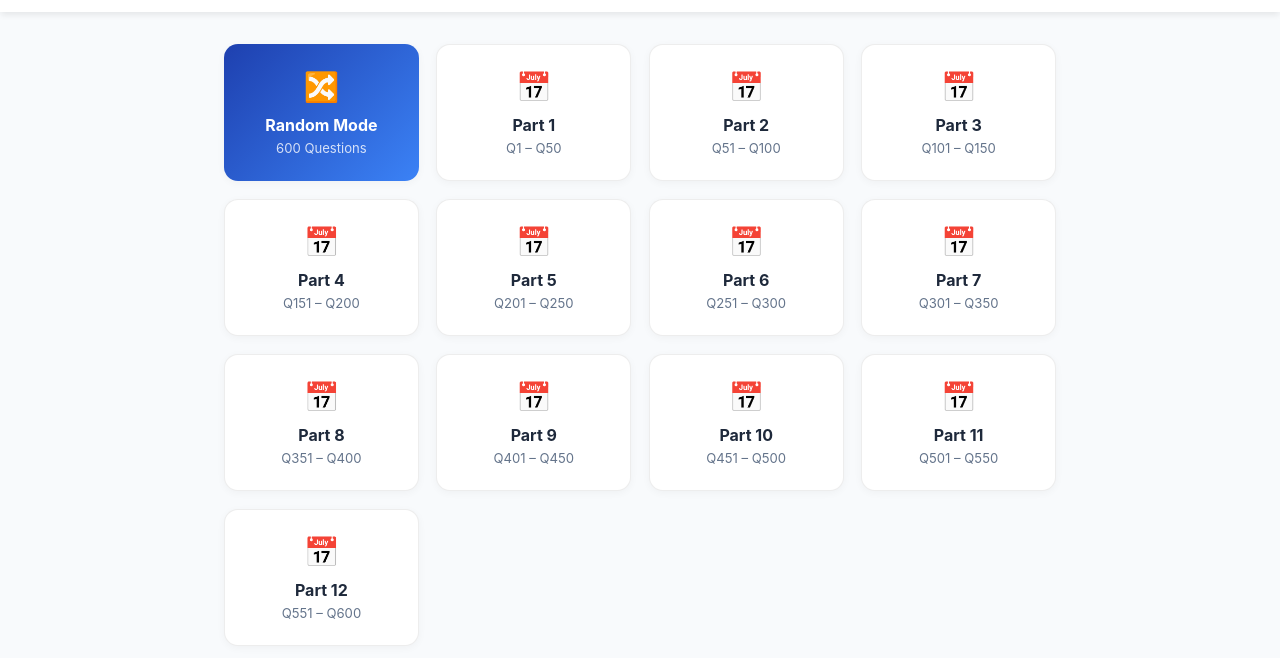
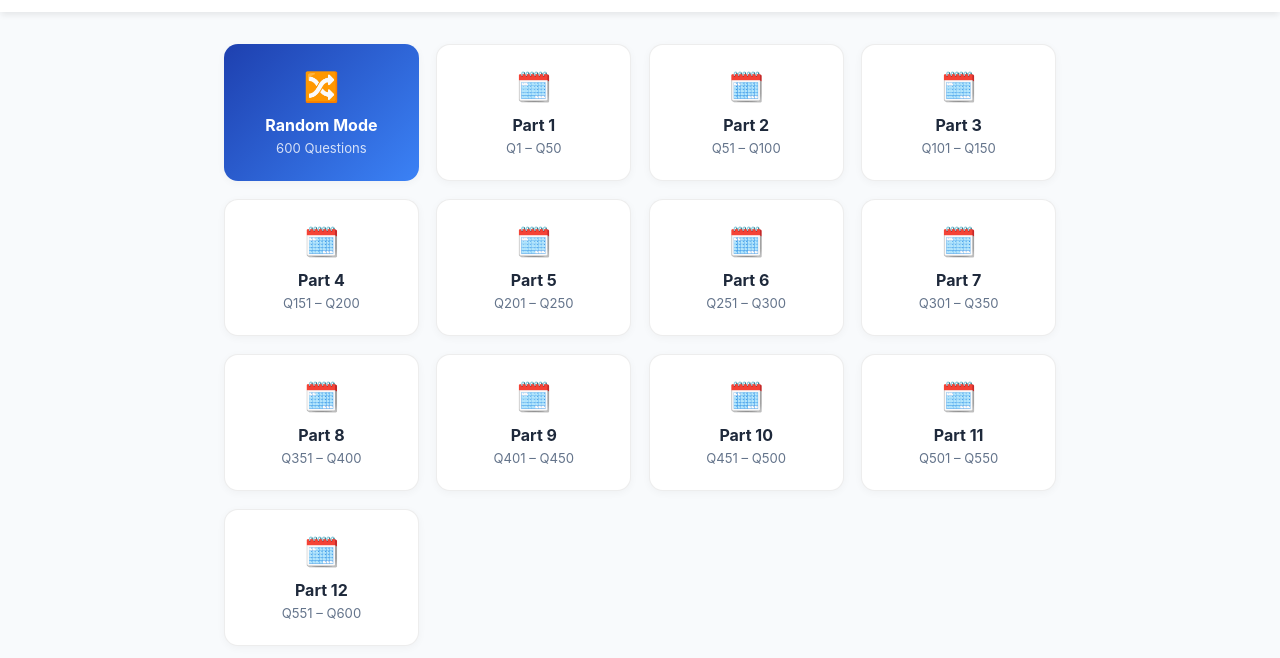
Before and after one commit to Resolutefemi/renancecbt, a plain HTML site: page ams101.html in a window 1280 px wide. Shown: the part 54-712 px from the top of the page. Drawn offline with nearby package versions, Linux system fonts and the light colour scheme.

Commit message:
Update ams101.html

```diff
--- a/ams101.html
+++ b/ams101.html
@@ -983,7 +983,7 @@
             const card  = document.createElement('div');
             card.className = 'box';
             card.innerHTML = `
-                <div style="font-size:1.8rem;color:var(--primary);">📅</div>
+                <div style="font-size:1.8rem;color:var(--primary);">🗓️</div>
                 <h3>Part ${i}</h3>
                 <p>Q${start} – Q${end}</p>`;
             card.onclick = () => openSetup('part', i);
```
